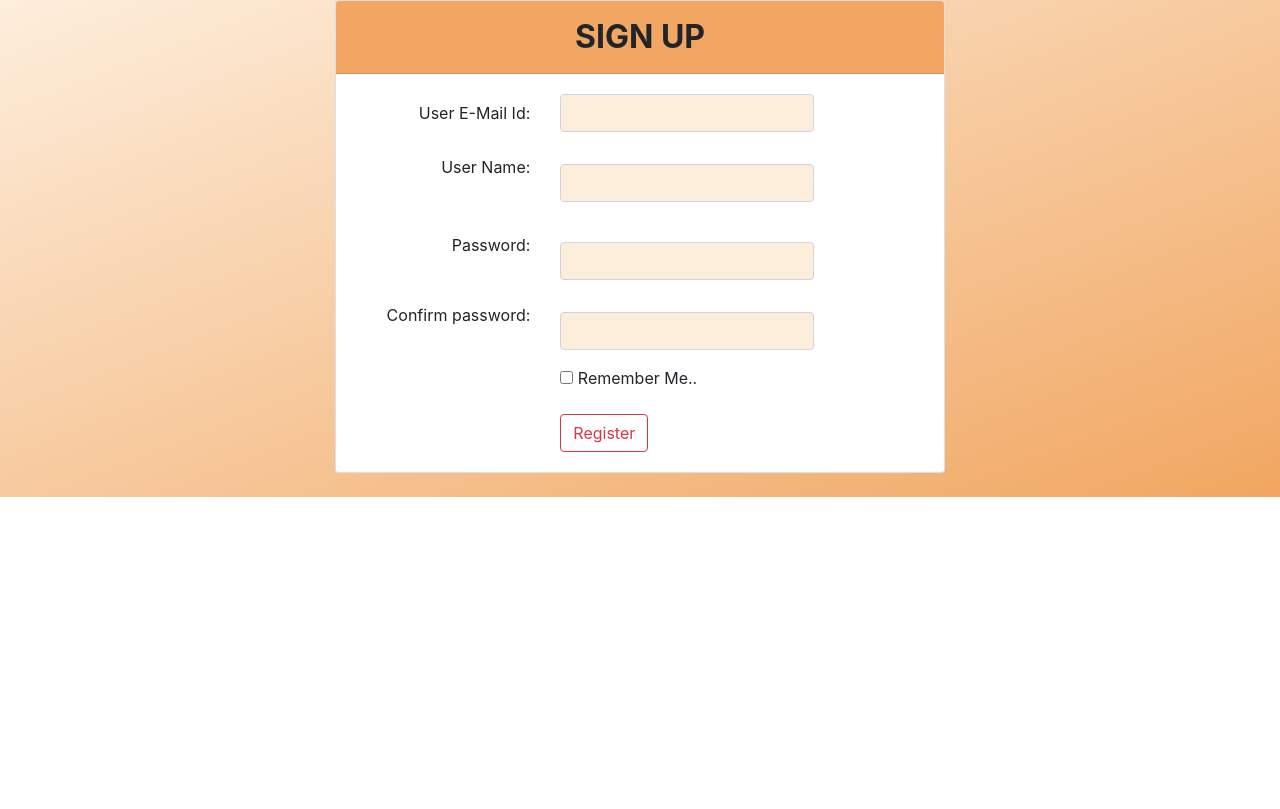
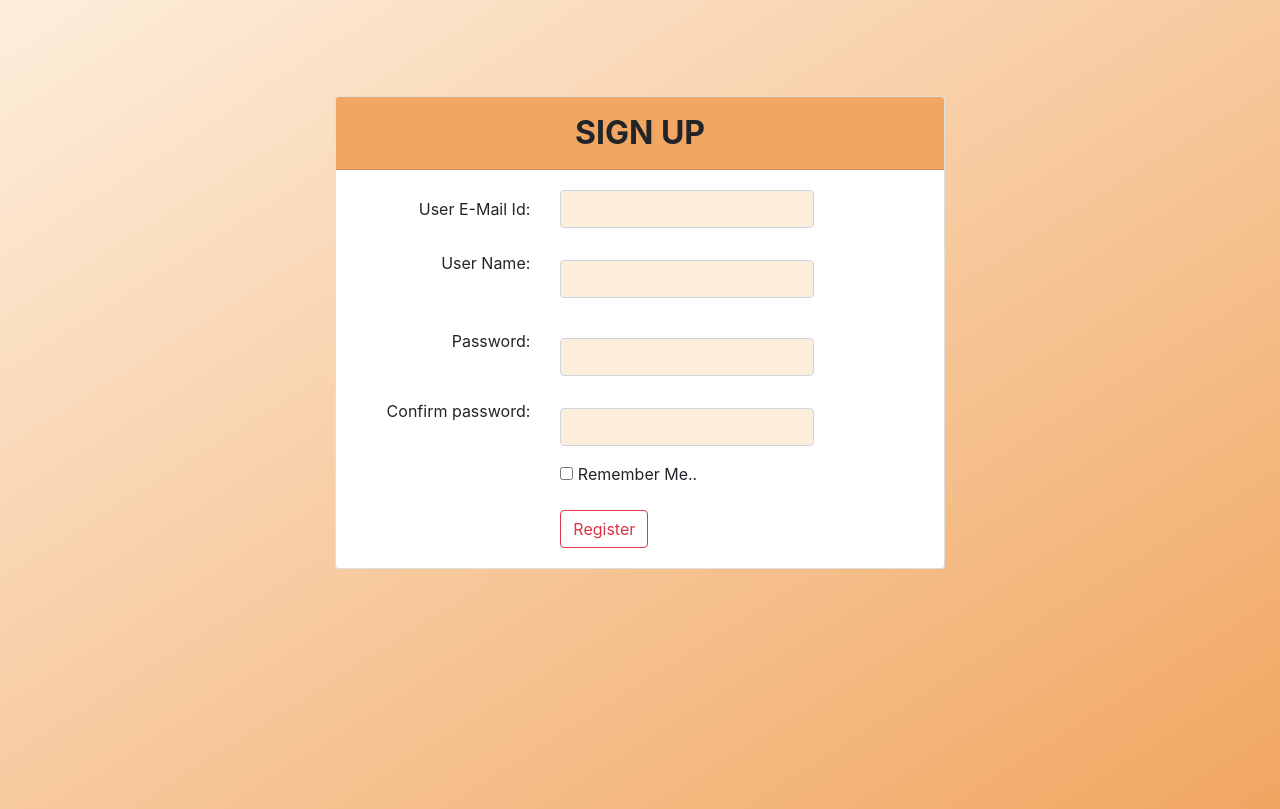
Before and after one commit to kavi-yarasi/Pharma-stoer-final-proj, an Angular app in the folder phm/: page /signup in a window 1280 px wide. Built offline with nearby package versions, Linux system fonts and the light colour scheme.

Commit message:
third commit

```diff
--- a/phm/src/app/component/signup/signup.component.css
+++ b/phm/src/app/component/signup/signup.component.css
@@ -59,6 +59,8 @@
     width: 100%;
     height: 100%;
     background-image: linear-gradient(to bottom right, #FDEEDC, #F1A661);
+    padding-bottom: 15rem;
+    padding-top:6rem ;
 
 }
 .reenter{
```
